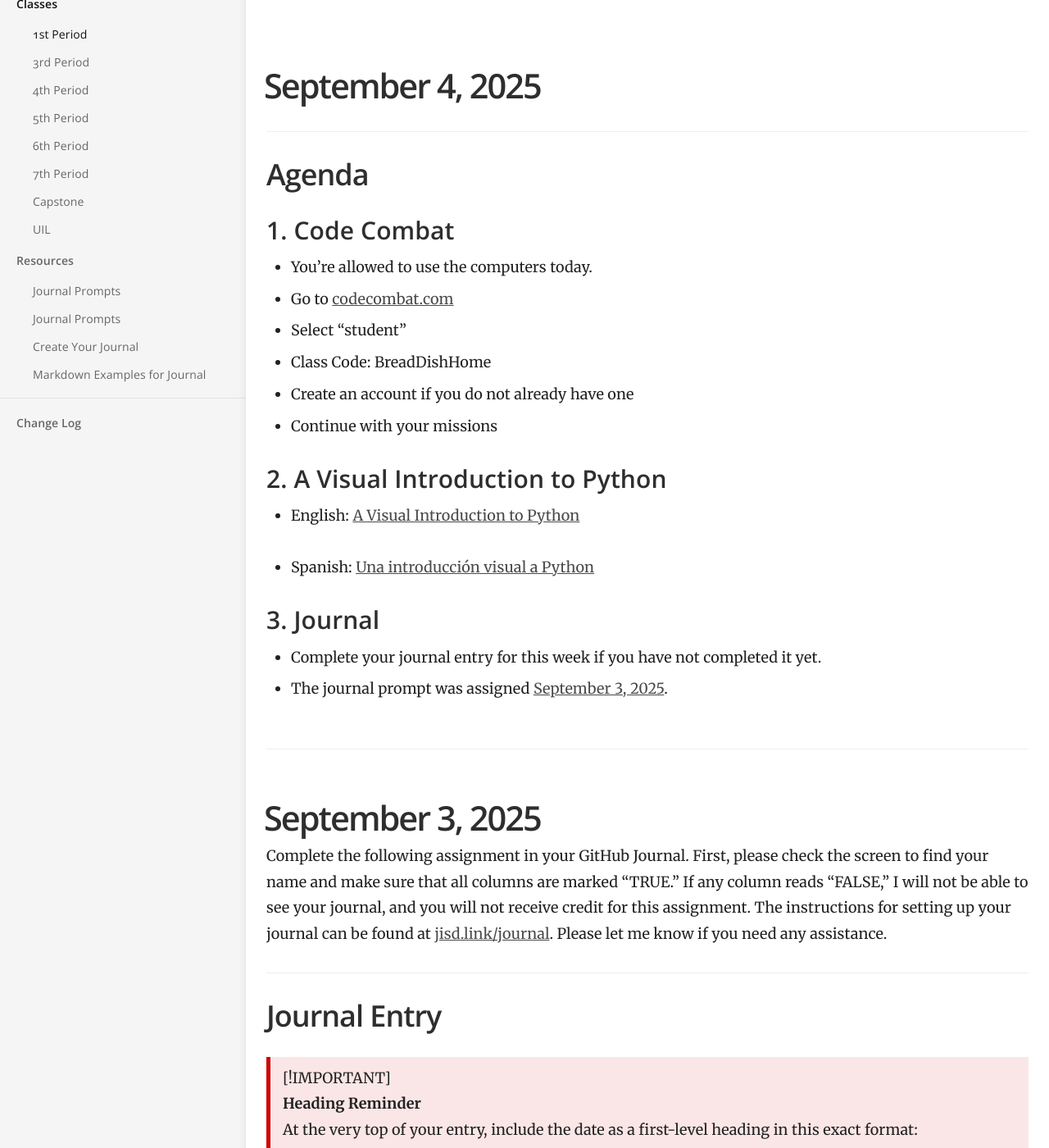
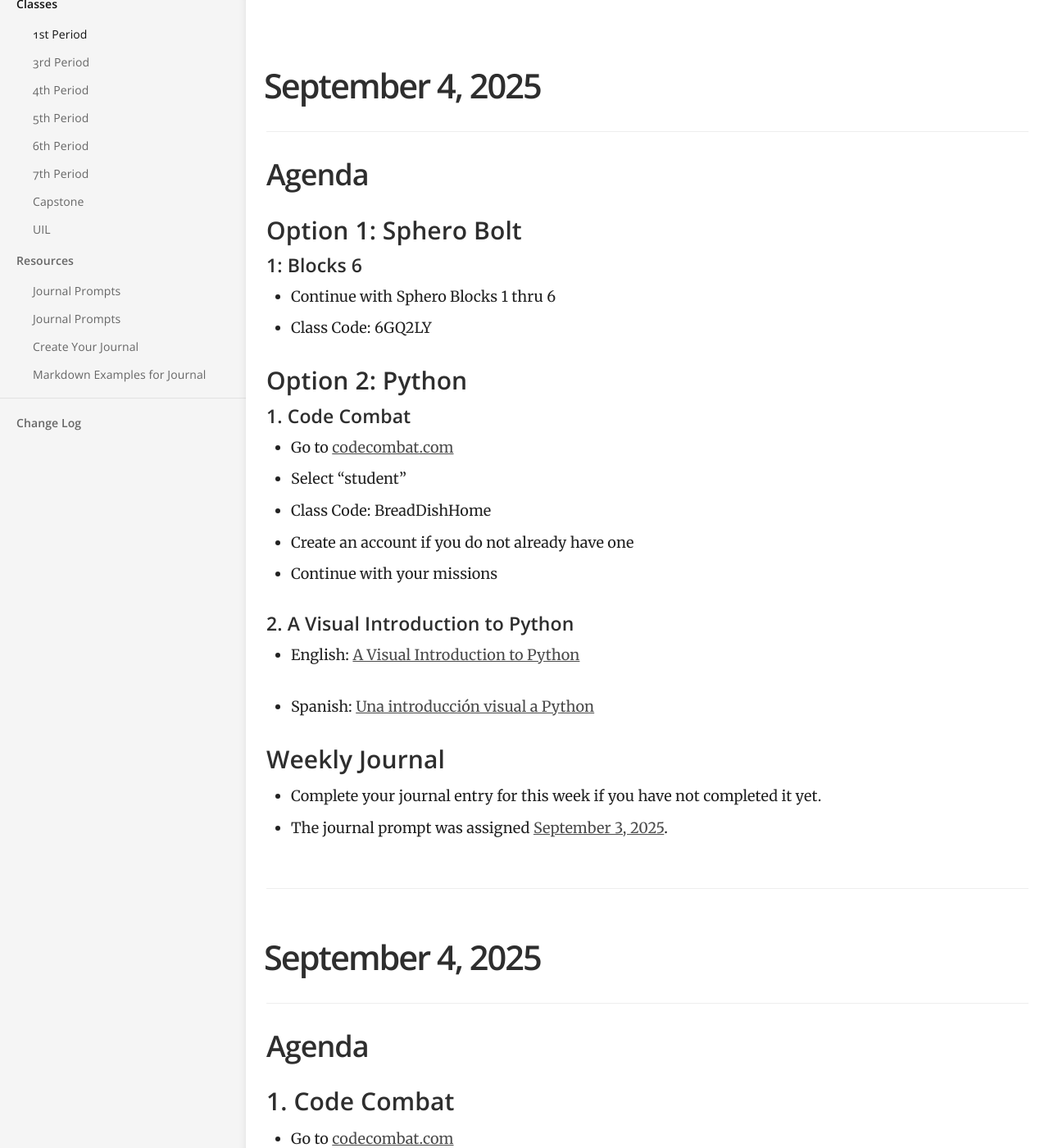
Before and after one commit to mswhitby/classroom, a Jekyll site: the page built from _docs/classes/1st.md, in a window 1280 px wide and 1400 px high, scrolled down 195 px. Shown: the whole window at 82% size. Built offline with Jekyll 4.4.1, drawn with Linux system fonts in a browser that asks for light colours.

Commit message:
Updated lessons

```diff
--- a/_docs/classes/1st.md
+++ b/_docs/classes/1st.md
@@ -9,9 +9,43 @@ order: 1
 
 ## Agenda
 
+### Option 1: Sphero Bolt
+
+#### 1: Blocks 6
+
+- Continue with Sphero Blocks 1 thru 6
+- Class Code: 6GQ2LY
+
+### Option 2: Python
+
+#### 1. Code Combat
+
+- Go to [codecombat.com](https://codecombat.com)
+- Select "student"
+- Class Code: BreadDishHome
+- Create an account if you do not already have one
+- Continue with your missions
+
+#### 2. A Visual Introduction to Python
+
+- English: [A Visual Introduction to Python](https://hourofpython.trinket.io/a-visual-introduction-to-python#/welcome/an-hour-of-code)
+
+- Spanish: [Una introducción visual a Python](https://hourofpython.com/una-introduccion-visual-a-python/index.html)
+
+
+### Weekly Journal
+
+- Complete your journal entry for this week if you have not completed it yet.
+- The journal prompt was assigned [September 3, 2025](https://github.com/mswhitby/classroom/blob/main/_docs/resources/journal.md#september-2-2025).
+
+----
+
+# September 4, 2025
+
+## Agenda
+
 ### 1. Code Combat
 
-- You're allowed to use the computers today.
 - Go to [codecombat.com](https://codecombat.com)
 - Select "student"
 - Class Code: BreadDishHome
```
